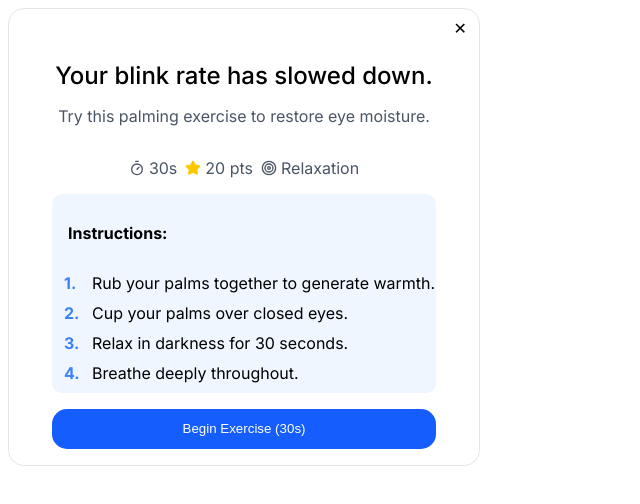
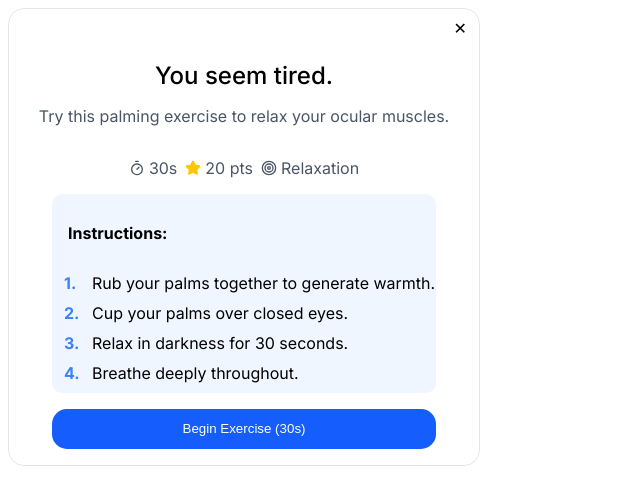
Before and after one commit to jwxng/capstone, an Electron app: page frontend/games/palming/palming.html in a window 800 px wide. Shown: the whole page, without its empty margins (0-640 px from the left). Drawn offline with Linux system fonts and the light colour scheme.

Commit message:
Changing content for palming game

```diff
--- a/frontend/games/palming/palming.html
+++ b/frontend/games/palming/palming.html
@@ -10,8 +10,8 @@
 <body>
     <div class="alert">
         <button class="modal-close" onclick="window.parent.closeGame()">✕</button>
-        <h3>Your blink rate has slowed down.</h3>
-        <p>Try this palming exercise to restore eye moisture.</p>
+        <h3>You seem tired.</h3>
+        <p>Try this palming exercise to relax your ocular muscles.</p>
         <div class="alert-bar">
             <div class="img-text-stack">
                 <img src="../../assets/clock.svg"/>
--- a/frontend/games/palming/palming.js
+++ b/frontend/games/palming/palming.js
@@ -21,7 +21,7 @@ async function startExercise() {
     const timerDisplay = document.getElementById('timerDisplay');
 
     progressBar.style.width = '0%';
-    timerDisplay.textContent = '20s';
+    timerDisplay.textContent = '30s';
 
     document.querySelector('.alert').style.display = 'none';
     document.querySelector('.exercise').style.display = 'flex';
```
